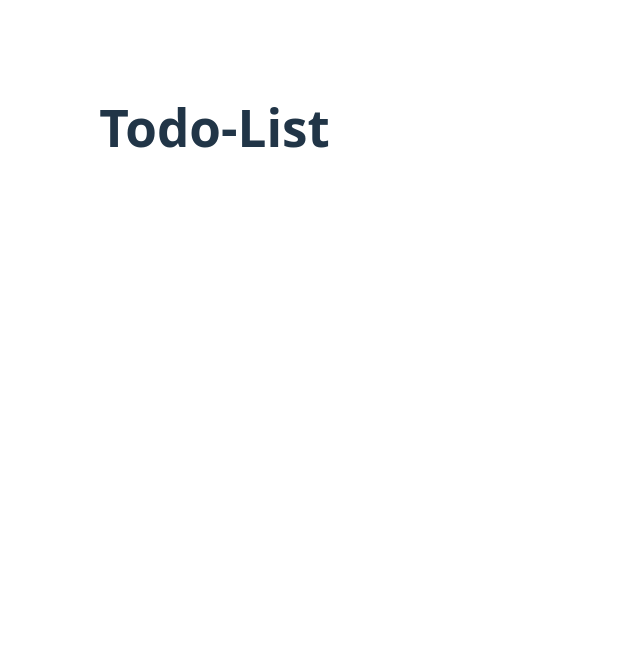
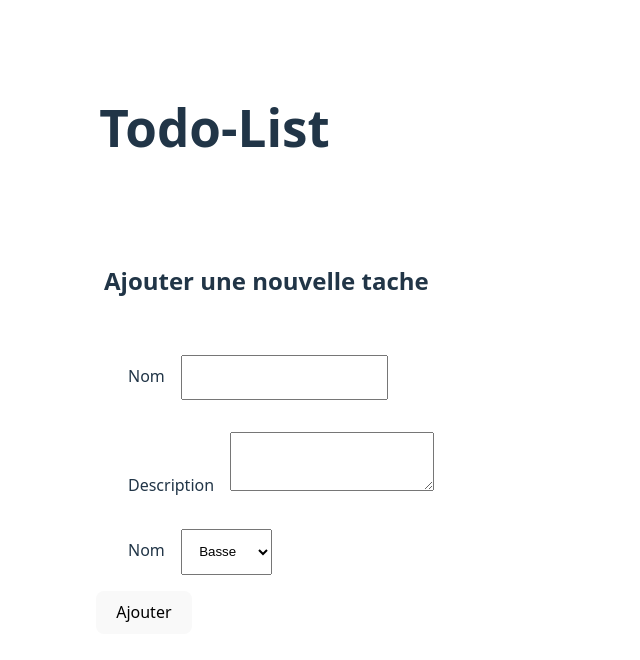
Before and after one commit to Davit-Ners/Todo-List-React, a React (Vite) app: page / in a window 1280 px wide. Shown: the top 660 px of the page, without its empty margins (0-640 px from the left). Built offline with nearby package versions, Linux system fonts and the light colour scheme.

Commit message:
Add visual for form component

```diff
--- a/src/App.jsx
+++ b/src/App.jsx
@@ -2,6 +2,7 @@ import { useState } from 'react'
 import reactLogo from './assets/react.svg'
 import viteLogo from '/vite.svg'
 import './App.css'
+import TodoList from './containers/todo-list/todo-list.jsx'
 
 function App() {
   const [count, setCount] = useState(0)
@@ -9,6 +10,7 @@ function App() {
   return (
     <>
       <h1>Todo-List</h1>
+      <TodoList />
     </>
   )
 }
--- /dev/null
+++ b/src/components/todo-form/todo-form.jsx
@@ -0,0 +1,36 @@
+import { useId } from "react";
+
+export default function TodoForm() {
+
+    const inputId = useId();
+
+    return (
+        <div className="todo-form">
+            <h2>Ajouter une nouvelle tache</h2>
+            <div className="form-container">
+
+                <div className="input-container">
+                    <label htmlFor={inputId + '-name'}>Nom</label>
+                    <input type="text" id={inputId + '-name'} />
+                </div>
+
+                <div className="input-container">
+                    <label htmlFor={inputId + '-desc'}>Description</label>
+                    <textarea id={inputId + '-desc'}></textarea>
+                </div>
+
+                <div className="input-container">
+                    <label htmlFor={inputId + '-priority'}>Nom</label>
+                    <select id={inputId + '-priority'}>
+                        <option value="low">Basse</option>
+                        <option value="mid">Normal</option>
+                        <option value="high">Urgent</option>
+                    </select>
+                </div>
+
+                <button>Ajouter</button>
+
+            </div>
+        </div>
+    );
+};
--- /dev/null
+++ b/src/containers/todo-list/todo-list.jsx
@@ -0,0 +1,9 @@
+import TodoForm from "../../components/todo-form/todo-form.jsx";
+
+export default function TodoList() {
+    return (
+        <div>
+            <TodoForm />
+        </div>
+    );
+};
```
